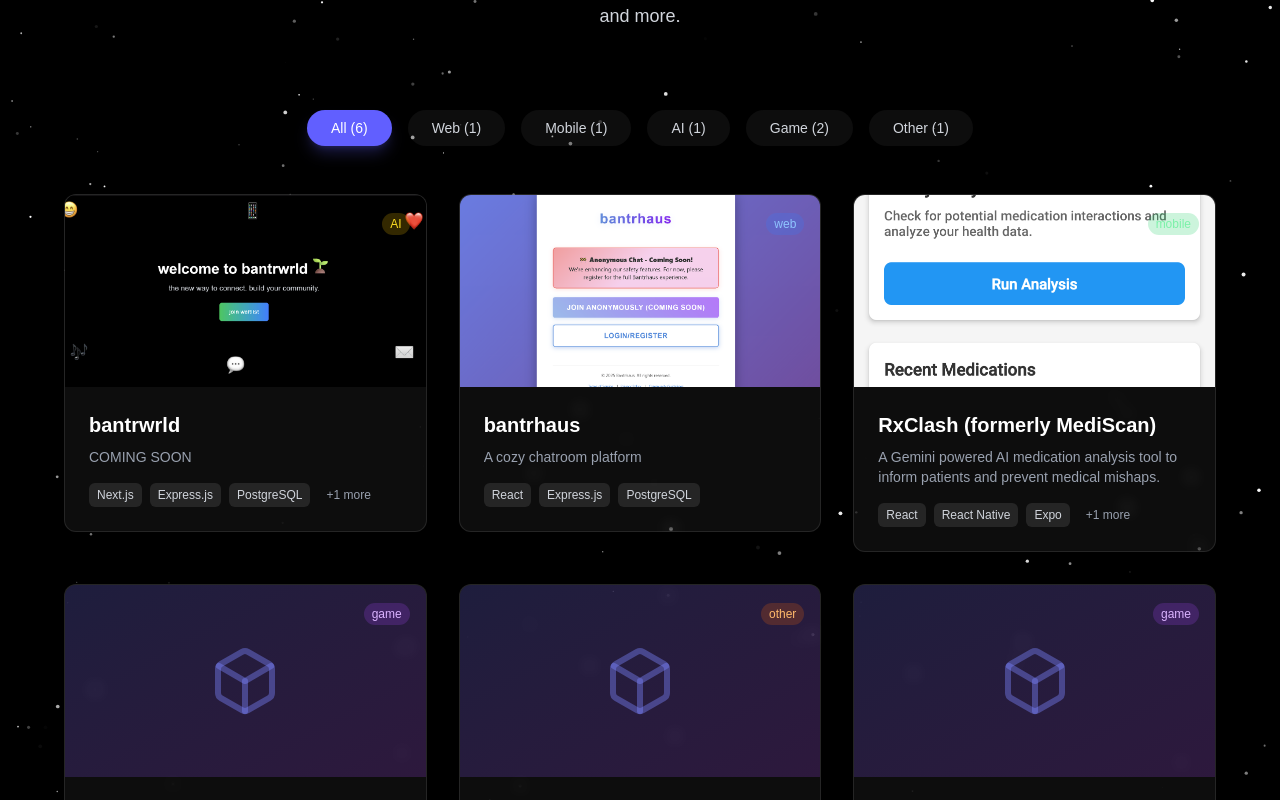
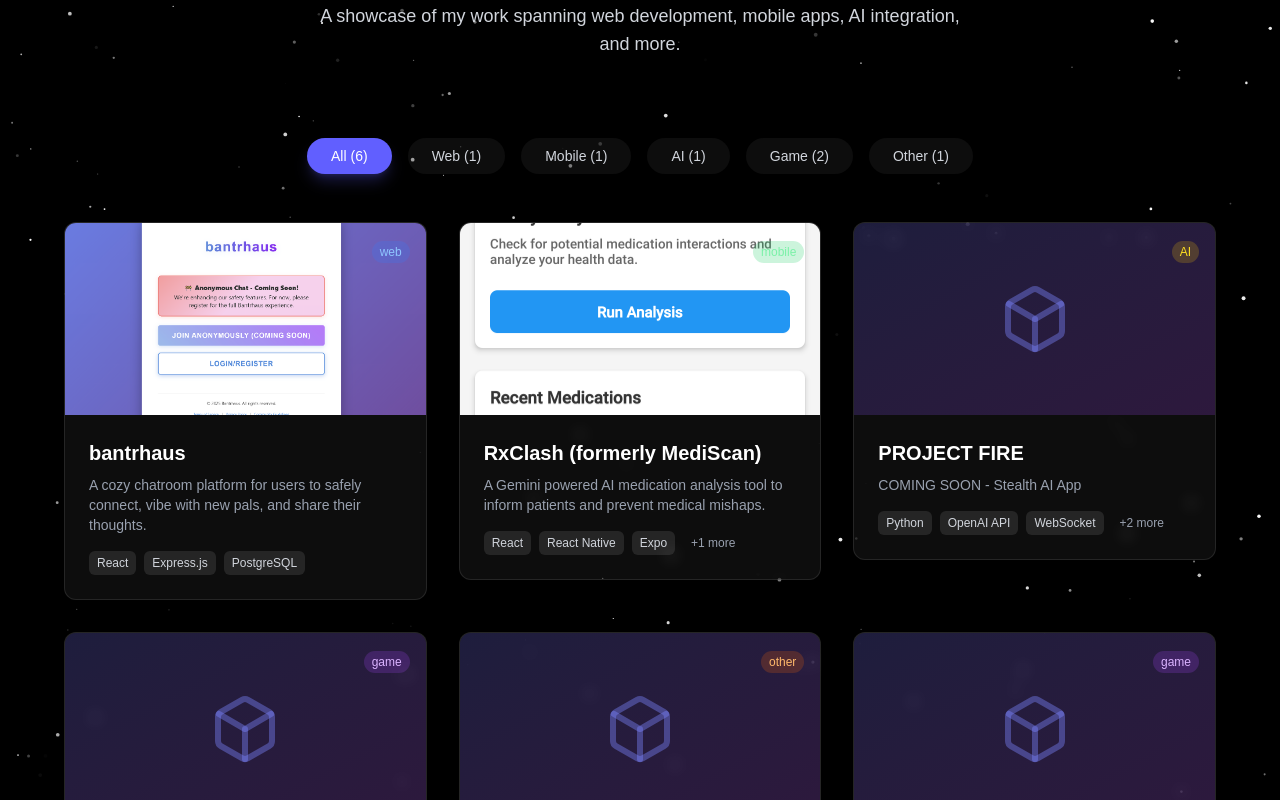
Before and after one commit to 7onyx7/myPortfolio, a Next.js app: page / in a window 1280 px wide. Shown: the part 1921-2721 px from the top of the page. Built offline with nearby package versions, Linux system fonts and the light colour scheme.

Commit message:
fix: update description

```diff
--- a/src/app/page.tsx
+++ b/src/app/page.tsx
@@ -11,7 +11,7 @@
 import ClientStarryBackground from '@/components/ClientStarryBackground';
 
 export default function Home() {
-  const myBio = "Hey there! I'm Onyx, a passionate Computer Science student focused on building a career in Software Engineering. Creating innovative solutions and studying new technologies is my passion. I love to learn and grow, and I'm always looking for bigger challenges to tackle.";
+  const myBio = "Hi, I’m Onyx — a driven software engineer and solo founder with a passion for building innovative products from the ground up. I thrive on solving complex problems, leading projects end-to-end, and constantly pushing the boundaries of what’s possible in tech. I’m always seeking new challenges and opportunities to create real impact through code and leadership.";
   const mySkills = ["React", "Next.js", "Express.js", "Tailwind CSS", "PostgreSQL", "C++", "Java", "Python"];
   const myAchievements = [
     "💻Solo Founder & SWE @ bantrwrld📱",
--- a/src/components/AboutMe.tsx
+++ b/src/components/AboutMe.tsx
@@ -2,8 +2,10 @@
 import React from 'react';
 import { motion, Variants } from 'framer-motion';
 
+import { ReactNode } from 'react';
+
 interface AboutMeProps {
-  bio: string;
+  bio: React.ReactNode;
   skills: string[];
   achievements: string[];
 }
--- a/src/components/ProjectGallery.tsx
+++ b/src/components/ProjectGallery.tsx
@@ -20,30 +20,31 @@
 const projects: Project[] = [
   {
     id: 1,
-    title: "bantrwrld",
-    description: "COMING SOON",
-    image: "/bw.png",
-    technologies: ["Next.js", "Express.js", "PostgreSQL", "Tailwind CSS"],
-    liveUrl: "https://bantrwrld.com",
-    category: "AI"
-  },
-  {
-    id: 2,
     title: "bantrhaus",
-    description: "A cozy chatroom platform",
+    description: "A cozy chatroom platform for users to safely connect, vibe with new pals, and share their thoughts.",
     image: "/bh.png",
     technologies: ["React", "Express.js", "PostgreSQL"],
+    githubUrl: "https://github.com/7onyx7/bantrhaus",
     liveUrl: "https://bantrhaus.com",
     category: "web"
   },
   {
-    id: 3,
+    id: 2,
     title: "RxClash (formerly MediScan)",
     description: "A Gemini powered AI medication analysis tool to inform patients and prevent medical mishaps.",
     image: "/rxclash.png",
     technologies: ["React","React Native", "Expo", "TypeScript"],
     githubUrl: "https://github.com/7onyx7/RxClash",
     category: "mobile"
+  },
+  {
+    id: 3,
+    title: "PROJECT FIRE",
+    description: "COMING SOON - Stealth AI App",
+    image: "/placeholder-project-3.jpg",
+    technologies: ["Python", "OpenAI API", "WebSocket", "Electron", "Node.js"],
+    githubUrl: "https://github.com/7onyx7/secret-project",
+    category: "AI"
   },
   {
     id: 4,
@@ -63,7 +64,6 @@
     githubUrl: "https://github.com/7onyx7/secret-project",
     category: "other"
   },
-
     {
         id: 6,
         title: "Sphere render",
@@ -73,7 +73,6 @@
         githubUrl: "https://github.com/7onyx7/OpenGLGame",
         category: "game"
     }
-
 ];
 
 const categories = ['all', 'web', 'mobile', 'AI', 'game', 'other'];
@@ -296,8 +295,7 @@
               initial={{ opacity: 0 }}
               animate={{ opacity: 1 }}
               exit={{ opacity: 0 }}
-              className="fixed inset-0 bg-black/80 backdrop-blur-sm z-50 flex items-center justify-center"
-              style={{ pointerEvents: 'auto' }}
+              className="fixed inset-0 bg-black/80 backdrop-blur-sm z-50 flex items-center justify-center p-4"
               onClick={() => setSelectedProject(null)}
             >
               <motion.div
@@ -306,7 +304,7 @@
                 animate="visible"
                 exit="exit"
                 onClick={(e) => e.stopPropagation()}
-                className="bg-gray-900 rounded-xl border border-white/20 w-full max-w-lg max-h-[80vh] overflow-y-auto relative flex flex-col items-center justify-center shadow-2xl"
+                className="bg-gray-900 rounded-xl border border-white/20 max-w-2xl w-full max-h-[90vh] overflow-y-auto relative flex flex-col items-center justify-center"
                 tabIndex={-1}
                 ref={el => {
                   if (el) el.scrollTop = 0;
@@ -322,21 +320,24 @@
                 </button>
 
                 {/* Modal Header */}
+                <div className="relative h-64 bg-gradient-to-br from-indigo-500/20 to-purple-500/20 overflow-hidden flex items-center justify-center">
                   {selectedProject.image && !selectedProject.image.startsWith('/placeholder-project') ? (
-                  <div className="relative w-full bg-gradient-to-br from-indigo-500/20 to-purple-500/20 overflow-hidden flex items-center justify-center rounded-t-xl" style={{ minHeight: 0, maxHeight: 240 }}>
                     <Image
                       src={selectedProject.image}
                       alt={selectedProject.title}
-                      width={400}
-                      height={240}
-                      className="max-h-60 w-auto object-contain mx-auto"
-                      style={{ maxHeight: 240 }}
+                      width={600}
+                      height={256}
+                      className="w-full h-full object-cover"
                     />
+                  ) : (
+                    <div className="absolute inset-0 flex items-center justify-center">
+                      <FiBox className="text-8xl text-indigo-400/40" />
                     </div>
-                ) : null}
+                  )}
+                </div>
 
                 {/* Modal Content */}
-                <div className="p-6 w-full">
+                <div className="p-8">
                   <div className="flex items-center gap-4 mb-4">
                     <h3 className="text-2xl font-bold text-white">{selectedProject.title}</h3>
                     <span className={`px-3 py-1 text-sm rounded-full ${
```
Also changed, not shown: src/components/TypingEffect.tsx (added). Lines whose indentation alone changed are shown as unchanged.
